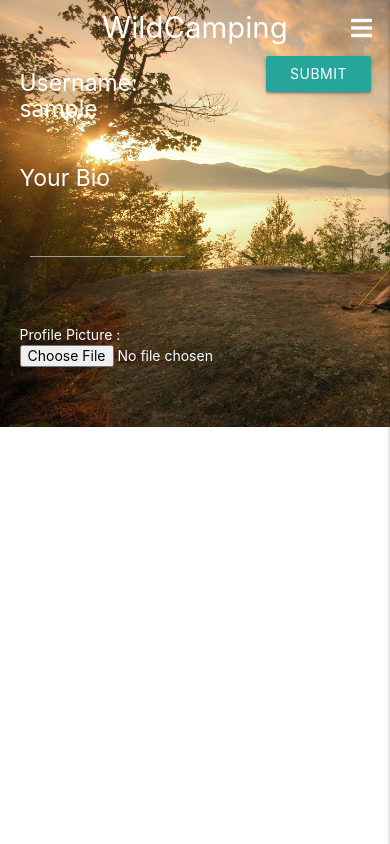
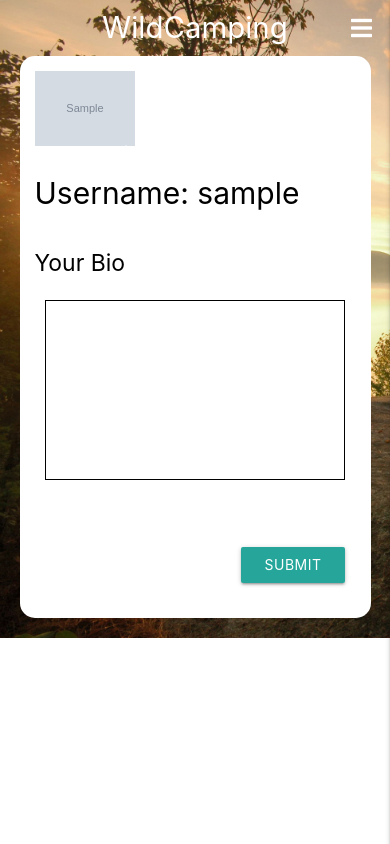
Before and after one commit to raymondkeogh/wildcamping, a Flask app: page /edit_profile in a window 390 px wide. Run offline with Flask 2, Linux system fonts and the light colour scheme; the visitor is signed in with stand-in values (Sample User, id 1); grey boxes marked "Sample" are stand-in pictures; a database or web service that is not in the repository returns one stand-in record (values such as "Sample title"); some libraries are stand-ins or nearby versions.

Commit message:
Style edit_profile for mobile and add jinja rules

```diff
--- a/static/css/style.css
+++ b/static/css/style.css
@@ -32,19 +32,77 @@ nav,
     background-color: white;
 }
 
-.person_card,
+.profile_card,
 .place_card {
     color: black;
     background-color: white;
     padding: 30px;
     border-radius: 15px;
+    min-height: 300px;
+    min-width: 400px;
+}
+
+.user_bio {
+    height: 180px;
+}
+
+.empty_profile {
+    height: 100px;
+    width: 100px;
+    border: 1px solid black;
+    text-align: center;
+    padding: 15px;
+    display: inline-block;
+}
+
+.fa-camera-retro {
+    font-size: 30px;
+    margin:auto;
+}
+
+.profile_header span{
+    font-size: 30px;
+
 
 }
 
-.user_profile h2 {
-    background-color: #0000008c;
-    padding: 20px;
+
+
+/* Edit_profile page */
+
+.edit_profile_inputs {
+    background-color: white;
+    border-radius: 15px;
+    padding: 15px;
+    color: black;
 }
+
+.profile_picture {
+    height: 100px;
+    width: 100px;
+    overflow:hidden;
+    position: relative;
+}
+
+.profile_picture img{
+    width:100%;
+}
+
+.profile_picture i {
+    position:absolute;
+    bottom: 5px;
+    right: 5px;
+    color:white;
+    font-size: 20px;
+
+}
+
+#bio {
+    height: 180px;
+    border: 1px solid black;
+}
+
+
 
 
 /* Add_location page */
--- a/templates/edit_profile.html
+++ b/templates/edit_profile.html
@@ -11,9 +11,26 @@
     <form method="POST" action="{{ url_for('edit_profile') }}" enctype="multipart/form-data">
         <div class="row edit_profile_inputs">
             <!-- Text input area -->
-            <div class="col s6">
-                <div class="row">
-                    <h5>Username: {{ user.username }} </h5>
+            <div class="col s12">
+                <div class="row profile_header">
+                    {% if user.file %}
+                    <div class="profile_picture">
+                        <label for="media">
+                            <input id="media" name="file" type="file" style="display:none"/>
+                        <i class="fas fa-edit"></i>
+                        <img src="{{ user.file }}" alt="profile photo">
+                    </label>
+                    </div>
+                    {% else %}
+                        <a href=""></a><div class="empty_profile">
+                        <label for="media">
+                            <i class="fas fa-camera-retro"></i>
+                            <br>Add Photo
+                            <input id="media" name="file" type="file" style="display:none"/>
+                          </label>
+                        </div>
+                    {% endif %}
+                    <span>Username: {{ user.username }} </span>
                 </div>
                 <div class="row">
                     <div class="col s12">
@@ -27,15 +44,13 @@
                         </div>
                     </div>
                 </div>
-
-                <div class="row" id="upload">
-                    Profile Picture :<input id="media" name="file" type="file"/>
-                </div>
             </div>
             <div class="row">
+                <div class="col s12">
                 <button class="btn waves-effect waves-light right" type="submit" name="action">Submit
                     <i class="material-icons right"></i>
                 </button>
+            </div>
             </div>
         </div>
     </form>
```
